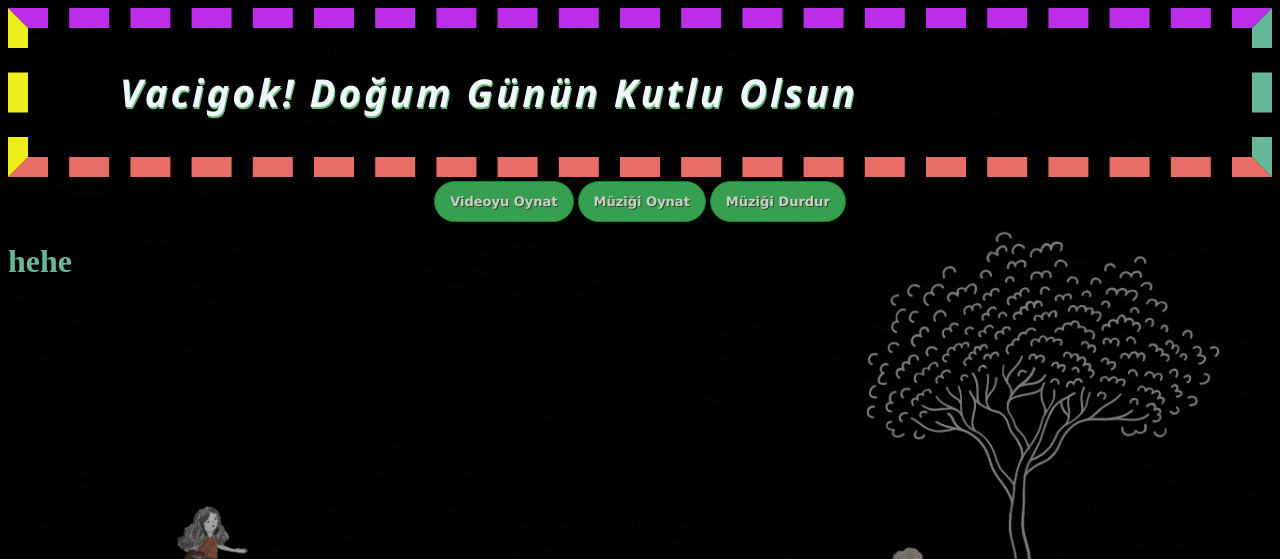
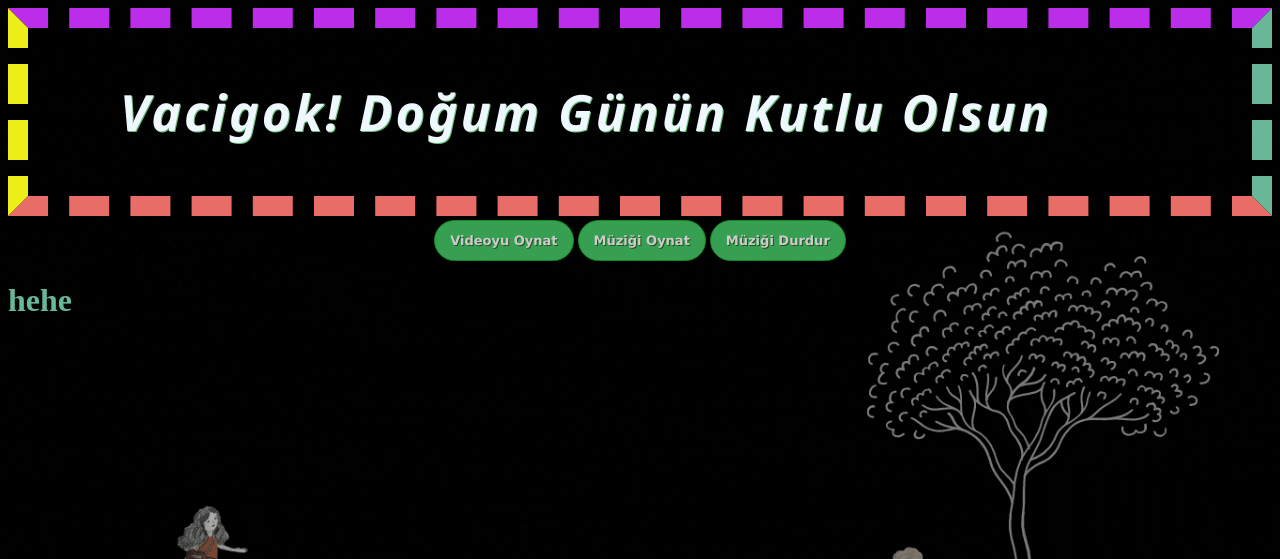
Before and after one commit to muki-yz/dgko-vacigok, a PHP site: page / in a window 1280 px wide. Shown: the top 559 px of the page. Run offline with PHP 8.4, Linux system fonts and the light colour scheme.

Commit message:
arka plan ve değişiklikler

```diff
--- a/css dosyaları/tebrik.css
+++ b/css dosyaları/tebrik.css
@@ -10,9 +10,9 @@
   color: aliceblue;
   font-family: "Segoe UI", Tahoma, Geneva, Verdana, sans-serif;
   letter-spacing: 3px;
-  text-shadow: 1px 2px rgb(102, 189, 117);
+  text-shadow: 1px 1px rgb(102, 189, 117);
   font-style: oblique;
-  font-size: 3vw;
+  font-size: 50px;
   font-weight: bold;
   text-align: center;
 }
--- a/style.css
+++ b/style.css
@@ -6,6 +6,7 @@ body{
   background-color: black;
   background-image:url("media/canva.gif");
   background-size:cover;
+  background-repeat: no-repeat;
 
 }
 header{ /*  */
```
Also changed, not shown: media/cicek.gif (deleted), media/yildizanimasyon.gif (deleted).
